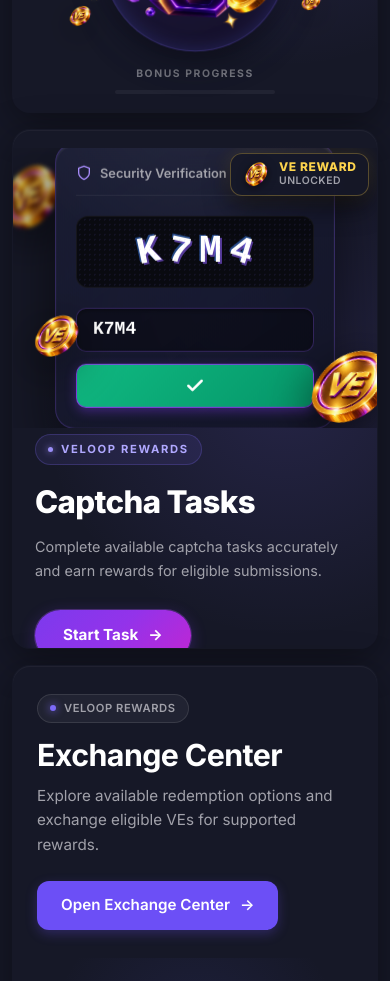
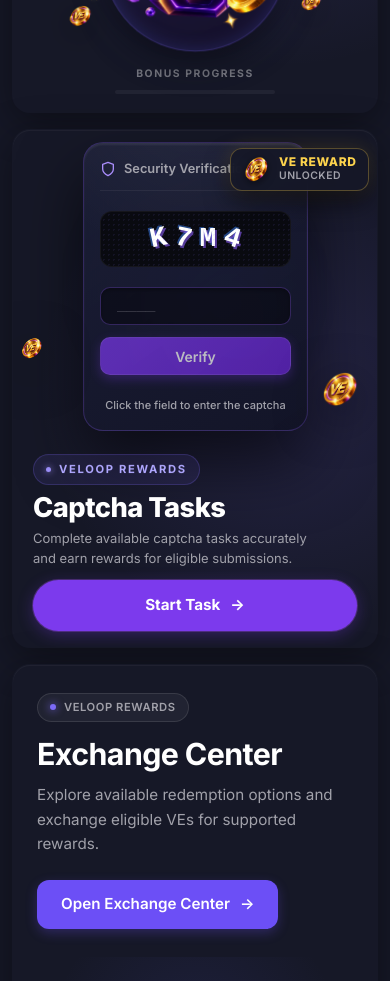
Before and after one commit to Akhiofficial/VeLoop-banner, a React (Vite) app in the folder frontend/: page / in a window 390 px wide. Shown: the part 1760-2741 px from the top of the page. Built offline with nearby package versions, Linux system fonts and the light colour scheme.

Commit message:
feat: completed till the captcha card with mobile screen responsivesness and UX

```diff
--- a/frontend/src/components/BonusVEsBanner/BonusVEsBanner.module.css
+++ b/frontend/src/components/BonusVEsBanner/BonusVEsBanner.module.css
@@ -198,10 +198,15 @@
   font-size: 0.95rem;
   font-weight: 600;
   cursor: pointer;
-  transition: background 0.2s ease, transform 0.2s ease, box-shadow 0.2s ease;
+  transition:
+    background 0.2s ease,
+    transform 0.15s cubic-bezier(0.2, 0.8, 0.2, 1),
+    box-shadow 0.2s ease,
+    filter 0.15s ease;
   box-shadow: 0 4px 12px rgba(108, 79, 246, 0.28);
   position: relative;
   overflow: hidden;
+  -webkit-tap-highlight-color: transparent;
 }
 
 @media (min-width: 480px) {
@@ -212,19 +217,36 @@
   }
 }
 
-.cta:hover {
-  background: #7559F8;
-  transform: translateY(-2px);
-  box-shadow: 0 8px 24px rgba(108, 79, 246, 0.40);
+@media (hover: hover) and (pointer: fine) {
+  .cta:hover {
+    background: #7B5FF8;
+    transform: translateY(-2px);
+    box-shadow: 0 8px 22px rgba(108, 79, 246, 0.25);
+  }
+
+  .cta:hover .ctaArrow {
+    transform: translateX(3px);
+  }
+}
+
+.cta:active {
+  transform: translateY(1px) scale(0.97);
+  box-shadow: 0 3px 10px rgba(108, 79, 246, 0.22);
+  filter: brightness(0.95);
+}
+
+.cta:active .ctaArrow {
+  transform: translateX(2px);
+}
+
+.cta:focus-visible {
+  outline: 3px solid rgba(167, 139, 250, 0.6);
+  outline-offset: 4px;
 }
 
 .ctaArrow {
-  transition: transform 0.3s ease;
+  transition: transform 0.2s ease;
   flex-shrink: 0;
-}
-
-.cta:hover .ctaArrow {
-  transform: translateX(4px);
 }
 
 /* ── RIGHT HERO VISUAL ───────────────────────────────────────── */
--- a/frontend/src/components/CaptchaTasksBanner/CaptchaTasksBanner.jsx
+++ b/frontend/src/components/CaptchaTasksBanner/CaptchaTasksBanner.jsx
@@ -1,16 +1,99 @@
-import React, { useRef, useCallback } from 'react';
+import React, { useRef, useCallback, useEffect, useState } from 'react';
+import gsap from 'gsap';
+import { ScrollTrigger } from 'gsap/ScrollTrigger';
 import styles from './CaptchaTasksBanner.module.css';
 
-import { useScrollReveal } from '../../hooks/useScrollReveal';
 import { useParallax } from '../../hooks/useParallax';
 import veCoinImg from '../../assets/images/refer-earn/VE_single_coin.png';
+
+gsap.registerPlugin(ScrollTrigger);
 
 function CaptchaTasksBanner() {
   const bannerRef = useRef(null);
   const visualRef = useRef(null);
+  const captchaPanelRef = useRef(null);
+  const coinRef1 = useRef(null);
+  const coinRef2 = useRef(null);
+  const quickToRefs = useRef({ panelX: null, panelY: null, coinX: null, coinY: null });
 
-  useScrollReveal(bannerRef);
-  useParallax(visualRef, bannerRef, { y: -15 });
+  const [isTouch, setIsTouch] = useState(false);
+  const [isVerifying, setIsVerifying] = useState(false);
+  const [isVerified, setIsVerified] = useState(false);
+  const [captchaInput, setCaptchaInput] = useState('');
+  const [isFocused, setIsFocused] = useState(false);
+
+  const parallaxTrigger = isTouch ? { current: null } : bannerRef;
+  useParallax(visualRef, parallaxTrigger, { y: -15 });
+
+  useEffect(() => {
+    const checkTouch = window.matchMedia('(hover: none)').matches || window.innerWidth < 768;
+    setIsTouch(checkTouch);
+
+    const prefersReducedMotion = window.matchMedia('(prefers-reduced-motion: reduce)').matches;
+
+    // --- SCROLL REVEAL (GSAP ScrollTrigger) ---
+    const mm = gsap.matchMedia();
+    mm.add("(prefers-reduced-motion: no-preference)", () => {
+      if (!bannerRef.current || !visualRef.current) return;
+
+      const contentElements = bannerRef.current.querySelectorAll(
+        `.${styles.badge}, .${styles.heading}, .${styles.desc}, .${styles.ctaWrap}, .${styles.featureStrip}`
+      );
+      const heroElement = visualRef.current;
+
+      const tl = gsap.timeline({
+        scrollTrigger: {
+          trigger: bannerRef.current,
+          start: "top 85%",
+          once: true,
+        }
+      });
+
+      // hero: opacity 0->1, y 15->0, scale .97->1
+      gsap.set(heroElement, { opacity: 0, y: 15, scale: 0.97 });
+      tl.to(heroElement, {
+        duration: 0.8,
+        opacity: 1,
+        y: 0,
+        scale: 1,
+        ease: "power3.out",
+      }, 0);
+
+      // content: opacity 0->1, y 12->0
+      if (contentElements.length) {
+        gsap.set(contentElements, { opacity: 0, y: 12 });
+        tl.to(contentElements, {
+          duration: 0.6,
+          opacity: 1,
+          y: 0,
+          ease: "power3.out",
+          stagger: 0.1,
+        }, 0.1);
+      }
+    });
+
+    if (prefersReducedMotion || checkTouch) {
+      return () => mm.revert();
+    }
+
+    if (captchaPanelRef.current) {
+      quickToRefs.current.panelX = gsap.quickTo(captchaPanelRef.current, 'x', { duration: 0.5, ease: 'power2.out' });
+      quickToRefs.current.panelY = gsap.quickTo(captchaPanelRef.current, 'y', { duration: 0.5, ease: 'power2.out' });
+    }
+
+    // Group coins for quickTo
+    const coins = [coinRef1.current, coinRef2.current].filter(Boolean);
+    if (coins.length > 0) {
+      quickToRefs.current.coinX = gsap.quickTo(coins, 'x', { duration: 0.6, ease: 'power2.out' });
+      quickToRefs.current.coinY = gsap.quickTo(coins, 'y', { duration: 0.6, ease: 'power2.out' });
+    }
+
+    return () => {
+      mm.revert();
+      if (captchaPanelRef.current) gsap.set(captchaPanelRef.current, { x: 0, y: 0 });
+      if (coins.length > 0) gsap.set(coins, { x: 0, y: 0 });
+    };
+  }, []);
 
   const handleMouseMove = useCallback((e) => {
     const rect = bannerRef.current?.getBoundingClientRect();
@@ -20,7 +103,54 @@ function CaptchaTasksBanner() {
 
     bannerRef.current.style.setProperty('--mouse-x', `${x}px`);
     bannerRef.current.style.setProperty('--mouse-y', `${y}px`);
+
+    const normX = (x / rect.width - 0.5);
+    const normY = (y / rect.height - 0.5);
+
+    const qt = quickToRefs.current;
+
+    // Captcha card: ±3px
+    if (qt.panelX) qt.panelX(normX * 6);
+    if (qt.panelY) qt.panelY(normY * 6);
+
+    // VE Coins: ±7px
+    if (qt.coinX) qt.coinX(normX * 14);
+    if (qt.coinY) qt.coinY(normY * 14);
+
   }, []);
+
+  const handleMouseLeave = useCallback(() => {
+    const qt = quickToRefs.current;
+    if (qt.panelX) qt.panelX(0);
+    if (qt.panelY) qt.panelY(0);
+    if (qt.coinX) qt.coinX(0);
+    if (qt.coinY) qt.coinY(0);
+  }, []);
+
+  const handleVerifyClick = () => {
+    if (isVerifying || isVerified || captchaInput.length === 0) return;
+    setIsVerifying(true);
+    setTimeout(() => {
+      setIsVerifying(false);
+      setIsVerified(true);
+    }, 2000);
+  };
+
+  let instructionText = "Click the field to enter the captcha";
+  let instructionClass = styles.instructionText;
+
+  if (isVerified) {
+    instructionText = "Verified ✓";
+    instructionClass = `${styles.instructionText} ${styles.success}`;
+  } else if (isVerifying) {
+    instructionText = "Verifying...";
+  } else if (captchaInput.length > 0) {
+    instructionText = "Click Verify to submit";
+    instructionClass = `${styles.instructionText} ${styles.highlight}`;
+  } else if (isFocused) {
+    instructionText = "Enter the captcha code";
+    instructionClass = `${styles.instructionText} ${styles.highlight}`;
+  }
 
   return (
     <section
@@ -28,6 +158,7 @@ function CaptchaTasksBanner() {
       className={styles.banner}
       aria-labelledby="ctb-heading"
       onMouseMove={handleMouseMove}
+      onMouseLeave={handleMouseLeave}
     >
       <div className={styles.cursorLight} aria-hidden="true" />
       <div className={styles.ambientGlow} aria-hidden="true" />
@@ -79,11 +210,8 @@ function CaptchaTasksBanner() {
           <div className={styles.sceneGlowPrimary} />
           <div className={styles.sceneGlowSecondary} />
 
-          {/* Coin Behind Panel */}
-          <img src={veCoinImg} alt="" className={`${styles.veCoin} ${styles.coinBack}`} />
-
           {/* Main CAPTCHA Panel */}
-          <div className={styles.captchaPanel}>
+          <div ref={captchaPanelRef} className={styles.captchaPanel} tabIndex="0">
             <div className={styles.panelGlow} />
 
             {/* Header */}
@@ -110,12 +238,25 @@ function CaptchaTasksBanner() {
 
             {/* Input & Action */}
             <div className={styles.inputArea}>
-              <div className={styles.inputField}>
-                <span className={styles.inputText}>K7M4</span>
-                <span className={styles.cursor}>|</span>
-              </div>
+              <input
+                type="text"
+                className={styles.inputField}
+                value={captchaInput}
+                onChange={(e) => setCaptchaInput(e.target.value.toUpperCase())}
+                onFocus={() => setIsFocused(true)}
+                onBlur={() => setIsFocused(false)}
+                maxLength={4}
+                placeholder="____"
+                disabled={isVerified || isVerifying}
+                aria-label="Enter Captcha"
+              />
 
-              <button className={styles.verifyBtn} tabIndex="-1">
+              <button
+                className={`${styles.verifyBtn} ${isVerifying ? styles.verifying : ''} ${isVerified ? styles.verified : ''}`}
+                onClick={handleVerifyClick}
+                tabIndex="0"
+                disabled={isVerified || isVerifying || captchaInput.length === 0}
+              >
                 <span className={styles.verifyBtnText}>Verify</span>
                 <div className={styles.verifyBtnBg}></div>
                 <svg className={styles.checkIconBtn} viewBox="0 0 24 24" fill="none">
@@ -123,16 +264,14 @@ function CaptchaTasksBanner() {
                 </svg>
               </button>
             </div>
-
-            {/* Animated User Cursor */}
-            <svg className={styles.userCursor} viewBox="0 0 24 24" fill="currentColor">
-              <path d="M7 2l12 11.2-5.8.5 3.3 7.3-2.2 1-3.2-7.4-4.4 4.8z" />
-            </svg>
+            <div className={instructionClass} aria-live="polite">
+              {instructionText}
+            </div>
           </div>
 
-          {/* Coins In Front */}
-          <img src={veCoinImg} alt="" className={`${styles.veCoin} ${styles.coinFront1}`} />
-          <img src={veCoinImg} alt="" className={`${styles.veCoin} ${styles.coinFront2}`} />
+          {/* Coins In Front (Limited to 2) */}
+          <img ref={coinRef1} src={veCoinImg} alt="" className={`${styles.veCoin} ${styles.coinFront1}`} />
+          <img ref={coinRef2} src={veCoinImg} alt="" className={`${styles.veCoin} ${styles.coinFront2}`} />
 
           {/* Reward Unlocked Popup */}
           <div className={styles.rewardPopup}>
--- a/frontend/src/components/CaptchaTasksBanner/CaptchaTasksBanner.module.css
+++ b/frontend/src/components/CaptchaTasksBanner/CaptchaTasksBanner.module.css
@@ -1,6 +1,6 @@
 /* ================================================================
    CaptchaTasksBanner.module.css
-   Cursor-interactive redesign
+   Cursor-interactive redesign + Mobile Polish
    ================================================================ */
 
 /* ── 1. BANNER SHELL ─────────────────────────────────────────── */
@@ -81,6 +81,7 @@
 
 @media (max-width: 619px) {
   .banner {
+    height: auto;
     min-height: 330px;
     max-height: 520px;
   }
@@ -129,6 +130,16 @@
   text-transform: uppercase;
   letter-spacing: 0.15em;
   margin-bottom: 20px;
+  transition: transform 0.2s ease, filter 0.2s ease, border-color 0.2s ease;
+  will-change: transform;
+}
+
+@media (hover: hover) and (pointer: fine) {
+  .badge:hover {
+    filter: brightness(1.15);
+    border-color: rgba(124, 106, 247, 0.5);
+    transform: scale(1.02);
+  }
 }
 
 .badgeDot {
@@ -140,7 +151,7 @@
 }
 
 .heading {
-  font-size: clamp(2rem, 3.2vw, 2.8rem);
+  font-size: clamp(28px, 8vw, 38px);
   font-weight: 800;
   color: #ffffff;
   margin: 0 0 16px 0;
@@ -159,6 +170,13 @@
 /* CTA */
 .ctaWrap {
   margin-bottom: 28px;
+  width: 100%;
+}
+
+@media (min-width: 480px) {
+  .ctaWrap {
+    width: auto;
+  }
 }
 
 .cta {
@@ -166,8 +184,9 @@
   align-items: center;
   justify-content: center;
   gap: 10px;
-  width: auto;
-  background: linear-gradient(135deg, #7c3aed 0%, #9333ea 50%, #c026d3 100%);
+  width: 100%;
+  min-height: 44px;
+  background: #7c3aed; /* Solid purple per request */
   color: #ffffff;
   border: none;
   padding: 14px 28px;
@@ -175,22 +194,47 @@
   font-size: 0.95rem;
   font-weight: 700;
   cursor: pointer;
-  transition: all 0.25s ease;
+  -webkit-tap-highlight-color: transparent;
+  transition:
+    transform 0.15s cubic-bezier(0.2, 0.8, 0.2, 1),
+    box-shadow 0.2s ease,
+    background 0.2s ease;
   box-shadow: 0 0 0 1px rgba(168, 85, 247, 0.30), 0 4px 16px rgba(124, 58, 237, 0.3);
+  position: relative;
+  overflow: hidden;
 }
 
-.cta:hover {
-  transform: translateY(-2px);
-  box-shadow: 0 0 0 1px rgba(168, 85, 247, 0.50), 0 8px 24px rgba(124, 58, 237, 0.5);
+@media (min-width: 480px) {
+  .cta {
+    width: auto;
+  }
+}
+
+@media (hover: hover) and (pointer: fine) {
+  .cta:hover {
+    background: #8b5cf6;
+    transform: translateY(-2px);
+    box-shadow: 0 0 0 1px rgba(168, 85, 247, 0.50), 0 8px 24px rgba(124, 58, 237, 0.5);
+  }
+
+  .cta:hover .ctaArrow {
+    transform: translateX(3px);
+  }
+}
+
+.cta:active {
+  transform: translateY(1px) scale(0.97);
+  box-shadow: 0 0 0 1px rgba(168, 85, 247, 0.30), 0 2px 8px rgba(124, 58, 237, 0.2);
+}
+
+.cta:focus-visible {
+  outline: 3px solid rgba(167, 139, 250, 0.6);
+  outline-offset: 4px;
 }
 
 .ctaArrow {
   transition: transform 0.2s ease;
   flex-shrink: 0;
-}
-
-.cta:hover .ctaArrow {
-  transform: translateX(4px);
 }
 
 /* Feature Strip */
@@ -222,15 +266,15 @@
 
 .visual {
   width: 100%;
-  height: 320px;
+  height: auto;
   flex: none;
   position: relative;
   display: flex;
   align-items: center;
   justify-content: center;
-  overflow: hidden;
   z-index: 1;
   min-width: 0;
+  padding: 10px 0;
 }
 
 @media (min-width: 900px) {
@@ -250,6 +294,7 @@
   display: flex;
   align-items: center;
   justify-content: center;
+  animation: subtleAmbient float 4s ease-in-out infinite; /* Subtlest ambient float */
 }
 
 /* Hero Background Glows */
@@ -280,7 +325,8 @@
 /* ── 5. CAPTCHA PANEL (HERO) ─────────────────────────────────── */
 
 .captchaPanel {
-  width: 320px;
+  width: clamp(180px, 58vw, 320px);
+  max-width: 100%;
   background: linear-gradient(145deg, rgba(28, 31, 56, 0.85), rgba(18, 20, 38, 0.95));
   border: 1px solid rgba(139, 92, 246, 0.25);
   border-radius: 20px;
@@ -292,13 +338,28 @@
   display: flex;
   flex-direction: column;
   gap: 20px;
-  animation: floatPanel 7s ease-in-out infinite;
-  transition: border-color 0.3s ease, box-shadow 0.3s ease;
+  transition: transform 0.2s cubic-bezier(0.2, 0.8, 0.2, 1), border-color 0.2s ease, box-shadow 0.2s ease;
+  will-change: transform;
 }
 
-.banner:hover .captchaPanel {
-  border-color: rgba(139, 92, 246, 0.4);
-  box-shadow: 0 36px 72px rgba(0, 0, 0, 0.7), 0 0 30px rgba(124, 58, 237, 0.15), inset 0 2px 2px rgba(255, 255, 255, 0.1);
+@media (hover: hover) and (pointer: fine) {
+  .captchaPanel:hover {
+    transform: translateY(-2px);
+    border-color: rgba(139, 92, 246, 0.4);
+    box-shadow: 0 36px 72px rgba(0, 0, 0, 0.7), 0 0 30px rgba(124, 58, 237, 0.15), inset 0 2px 2px rgba(255, 255, 255, 0.1);
+  }
+}
+
+@media (hover: none) {
+  .captchaPanel {
+    transition: transform 0.25s cubic-bezier(0.34, 1.56, 0.64, 1), border-color 0.2s ease, box-shadow 0.2s ease;
+  }
+  .captchaPanel:active {
+    transform: scale(0.98);
+    border-color: rgba(139, 92, 246, 0.5);
+    box-shadow: 0 0 20px rgba(124, 58, 237, 0.15);
+    transition: transform 0.1s ease;
+  }
 }
 
 .panelGlow {
@@ -398,19 +459,43 @@
   font-weight: 700;
   position: relative;
   box-shadow: inset 0 2px 4px rgba(0, 0, 0, 0.3);
+  transition: border-color 0.2s ease, box-shadow 0.2s ease, filter 0.2s ease;
+  width: 100%;
+  box-sizing: border-box;
+  outline: none;
+  letter-spacing: 4px;
+  text-transform: uppercase;
 }
 
-.inputText {
-  display: inline-block;
-  overflow: hidden;
-  white-space: nowrap;
-  animation: typeText 8s infinite;
+.inputField::placeholder {
+  color: rgba(255, 255, 255, 0.2);
+  letter-spacing: normal;
 }
 
-.cursor {
-  animation: blink 1s step-end infinite;
-  color: #a78bfa;
-  margin-left: 2px;
+.inputField:focus {
+  border-color: rgba(139, 92, 246, 0.6);
+  box-shadow: inset 0 2px 4px rgba(0, 0, 0, 0.3), 0 0 0 1px rgba(139, 92, 246, 0.4);
+  outline: 2px solid rgba(139, 92, 246, 0.5);
+  outline-offset: 1px;
+  filter: brightness(1.15);
+}
+
+.instructionText {
+  font-size: 11px;
+  color: #a1a1aa;
+  text-align: center;
+  margin-top: 2px;
+  min-height: 16px;
+  transition: color 0.3s ease;
+  font-weight: 500;
+}
+
+.instructionText.highlight {
+  color: #c4b5fd;
+}
+
+.instructionText.success {
+  color: #10b981;
 }
 
 .verifyBtn {
@@ -424,14 +509,48 @@
   cursor: pointer;
   position: relative;
   overflow: hidden;
-  animation: btnPress 8s infinite;
   box-shadow: 0 4px 12px rgba(124, 58, 237, 0.4);
+  -webkit-tap-highlight-color: transparent;
+  transition: transform 0.15s cubic-bezier(0.2, 0.8, 0.2, 1), box-shadow 0.2s ease, filter 0.2s ease, opacity 0.2s ease, border-color 0.2s ease;
+}
+
+.verifyBtn:disabled {
+  opacity: 0.7;
+  cursor: not-allowed;
+}
+
+.verified.verifyBtn {
+  box-shadow: 0 0 16px rgba(16, 185, 129, 0.3);
+  border-color: rgba(16, 185, 129, 0.4);
+}
+
+.verified.verifyBtn:disabled {
+  opacity: 1;
+  cursor: default;
+}
+
+@media (hover: hover) and (pointer: fine) {
+  .verifyBtn:not(:disabled):hover {
+    transform: translateY(-2px);
+    box-shadow: 0 6px 16px rgba(124, 58, 237, 0.5);
+    filter: brightness(1.15);
+  }
+}
+
+.verifyBtn:not(:disabled):active {
+  transform: translateY(1px) scale(0.97);
+  box-shadow: 0 2px 6px rgba(124, 58, 237, 0.3);
+}
+
+.verifyBtn:focus-visible {
+  outline: 3px solid rgba(167, 139, 250, 0.6);
+  outline-offset: 2px;
 }
 
 .verifyBtnText {
   position: relative;
   z-index: 2;
-  animation: btnTextChange 8s infinite;
+  transition: opacity 0.3s ease;
 }
 
 .verifyBtnBg {
@@ -440,7 +559,7 @@
   background: linear-gradient(135deg, #10b981, #059669);
   transform: scaleX(0);
   transform-origin: left;
-  animation: btnSuccessFill 8s infinite;
+  transition: transform 0.4s ease;
 }
 
 .checkIconBtn {
@@ -449,57 +568,73 @@
   position: absolute;
   top: 50%;
   left: 50%;
-  transform: translate(-50%, -50%);
+  transform: translate(-50%, -50%) scale(0.5);
   opacity: 0;
   z-index: 3;
-  animation: showCheck 8s infinite;
+  transition: opacity 0.3s ease, transform 0.4s cubic-bezier(0.2, 0.8, 0.2, 1);
 }
 
-/* User Cursor */
-.userCursor {
-  position: absolute;
-  top: 0;
-  left: 0;
-  width: 28px;
-  height: 28px;
-  color: #ffffff;
-  filter: drop-shadow(0 4px 8px rgba(0, 0, 0, 0.6));
-  z-index: 20;
-  pointer-events: none;
-  animation: cursorMove 8s ease-in-out infinite;
+.verifying .verifyBtnText,
+.verified .verifyBtnText {
+  opacity: 0;
 }
+.verifying .verifyBtnBg,
+.verified .verifyBtnBg {
+  transform: scaleX(1);
+}
+.verifying .checkIconBtn,
+.verified .checkIconBtn {
+  opacity: 1;
+  transform: translate(-50%, -50%) scale(1);
+}
+
+
 
 /* ── 6. VE COINS (DEPTH ELEMENTS) ────────────────────────────── */
 
 .veCoin {
   position: absolute;
   filter: drop-shadow(0 12px 24px rgba(0, 0, 0, 0.6));
-  pointer-events: none;
+  -webkit-tap-highlight-color: transparent;
+  transition: transform 0.3s cubic-bezier(0.34, 1.56, 0.64, 1), filter 0.2s ease;
+  will-change: transform;
+  cursor: default;
+}
+
+@media (hover: hover) and (pointer: fine) {
+  .veCoin:hover {
+    transform: scale(1.05);
+    filter: drop-shadow(0 16px 32px rgba(0, 0, 0, 0.7)) brightness(1.15);
+  }
+}
+
+@media (hover: none) {
+  .veCoin:active {
+    transform: scale(0.96);
+    transition: transform 0.1s ease;
+  }
 }
 
 .coinBack {
-  width: 90px;
+  width: clamp(22px, 8vw, 90px);
   top: 10%;
   left: 5%;
   z-index: 5;
-  filter: drop-shadow(0 12px 24px rgba(0, 0, 0, 0.6)) blur(2px) brightness(0.8);
-  animation: floatCoinBack 9s ease-in-out infinite;
+  filter: drop-shadow(0 12px 24px rgba(0, 0, 0, 0.6)) blur(1px) brightness(0.9);
 }
 
 .coinFront1 {
-  width: 120px;
+  width: clamp(28px, 10vw, 120px);
   bottom: 8%;
   right: 5%;
   z-index: 15;
-  animation: floatCoinFront 7.5s ease-in-out 1s infinite;
 }
 
 .coinFront2 {
-  width: 60px;
+  width: clamp(22px, 6vw, 60px);
   bottom: 25%;
   left: 2%;
   z-index: 12;
-  animation: floatCoinFront 6s ease-in-out 0.5s infinite;
 }
 
 /* ── 7. REWARD POPUP ─────────────────────────────────────────── */
@@ -566,41 +701,15 @@
   }
 }
 
-@keyframes floatPanel {
-
-  0%,
-  100% {
+@keyframes subtleAmbient {
+  0%, 100% {
     transform: translateY(0);
   }
-
   50% {
-    transform: translateY(-12px);
+    transform: translateY(-2px);
   }
 }
 
-@keyframes floatCoinBack {
-
-  0%,
-  100% {
-    transform: translateY(0) rotate(-10deg);
-  }
-
-  50% {
-    transform: translateY(-15px) rotate(-15deg);
-  }
-}
-
-@keyframes floatCoinFront {
-
-  0%,
-  100% {
-    transform: translateY(0) rotate(5deg);
-  }
-
-  50% {
-    transform: translateY(18px) rotate(10deg);
-  }
-}
 
 @keyframes cursorMove {
   0% {
@@ -688,23 +797,6 @@
   }
 }
 
-@keyframes btnPress {
-
-  0%,
-  45% {
-    transform: scale(1);
-  }
-
-  48% {
-    transform: scale(0.96);
-    box-shadow: 0 2px 4px rgba(124, 58, 237, 0.4);
-  }
-
-  52%,
-  100% {
-    transform: scale(1);
-  }
-}
 
 @keyframes btnTextChange {
 
@@ -794,47 +886,60 @@
   }
 }
 
-@media (max-width: 640px) {
+@media (max-width: 619px) {
   .banner {
     border-radius: 18px;
   }
 
   .content {
-    padding: 24px 22px 18px;
+    padding: 16px 20px 16px;
+    gap: 0;
+  }
+
+  .badge {
+    margin-bottom: 8px; /* Compact */
   }
 
   .heading {
-    font-size: clamp(1.85rem, 8vw, 2.35rem);
+    font-size: clamp(24px, 7vw, 32px);
+    margin-bottom: 6px; /* Compact */
   }
 
   .desc {
-    font-size: 0.9rem;
+    font-size: 13px;
+    line-height: 1.5;
+    margin-bottom: 12px; /* Compact */
+  }
+
+  .ctaWrap {
+    margin-bottom: 0;
   }
 
   .visual {
-    height: 280px;
     order: -1;
+    padding: 12px 0 8px 0;
   }
 
   .captchaPanel {
-    width: 280px;
-    padding: 20px;
+    padding: 16px;
+    width: clamp(180px, 58vw, 225px);
   }
 
-  .coinBack {
-    width: 70px;
-    left: -5%;
+  .char {
+    font-size: 28px;
   }
 
-  .coinFront1 {
-    width: 90px;
-    right: -5%;
-    bottom: 5%;
+  .challengeBox {
+    height: 56px;
   }
 
-  .coinFront2 {
-    width: 50px;
-    left: 5%;
+  .inputField {
+    height: 38px;
+    font-size: 16px;
+  }
+
+  .verifyBtn {
+    height: 38px;
   }
 
   .rewardPopup {
@@ -846,23 +951,19 @@
   .cursorLight {
     display: none;
   }
+
+  .featureStrip {
+    display: none; /* Hide feature strip on mobile to save vertical space if it existed */
+  }
 }
 
 @media (max-width: 380px) {
   .content {
-    padding: 24px 20px 16px;
+    padding: 10px 16px 20px;
   }
 
   .heading {
-    font-size: 1.75rem;
-  }
-
-  .visual {
-    height: 290px;
-  }
-
-  .captchaPanel {
-    width: 250px;
+    font-size: 24px;
   }
 }
 
@@ -882,7 +983,8 @@
   .sceneGlowPrimary,
   .coinBack,
   .coinFront1,
-  .coinFront2 {
+  .coinFront2,
+  .scene {
     animation: none !important;
   }
 
@@ -894,18 +996,6 @@
     width: 4ch;
   }
 
-  .verifyBtnBg {
-    transform: scaleX(1);
-  }
-
-  .verifyBtnText {
-    opacity: 0;
-  }
-
-  .checkIconBtn {
-    opacity: 1;
-  }
-
   .rewardPopup {
     opacity: 1;
     transform: translateY(0);
```
